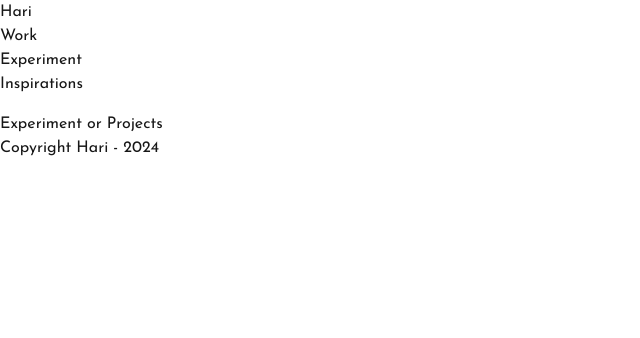
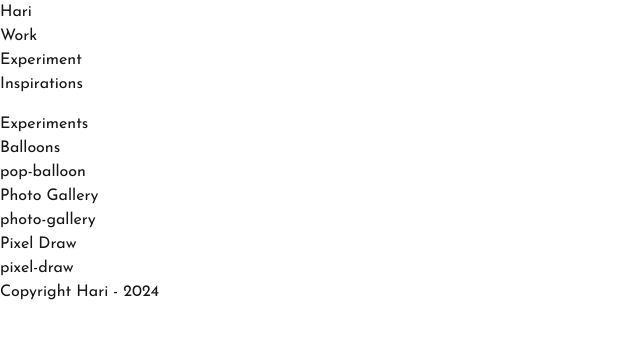
Before and after one commit to Harijohnson/portfolio, a Next.js app: page /experiment in a window 1280 px wide. Shown: the top 338 px of the page, without its empty margins (0-640 px from the left). Built offline with nearby package versions, Linux system fonts and the light colour scheme.

Commit message:
waiting for projects

```diff
--- a/src/app/experiment/page.tsx
+++ b/src/app/experiment/page.tsx
@@ -3,8 +3,31 @@ import Container from '../_components/container'
 function page() {
   return (
     <Container>
-      <div>
-          Experiment or Projects
+      <div className='flex flex-col justify-start items-center pb-4  '>
+        <div className='text-2xl font-bold'>
+          Experiments
+        </div>
+        <div className='p-5'>
+          <h3> Balloons</h3>
+          <div>
+
+          </div>
+          <a href="#">pop-balloon</a>
+        </div>
+        <div className='p-5'>
+          <h3>Photo Gallery  </h3>
+          <div>
+
+          </div>
+          <a href="#">photo-gallery</a>
+        </div>
+        <div className='p-5'>
+          <h3>Pixel Draw  </h3>
+          <div>
+
+          </div>
+          <a href="#">pixel-draw</a>
+        </div>
       </div>
     </Container>
   )
```
Also changed, not shown: src/app/_components/projects.tsx (deleted, +0 -11 lines).
